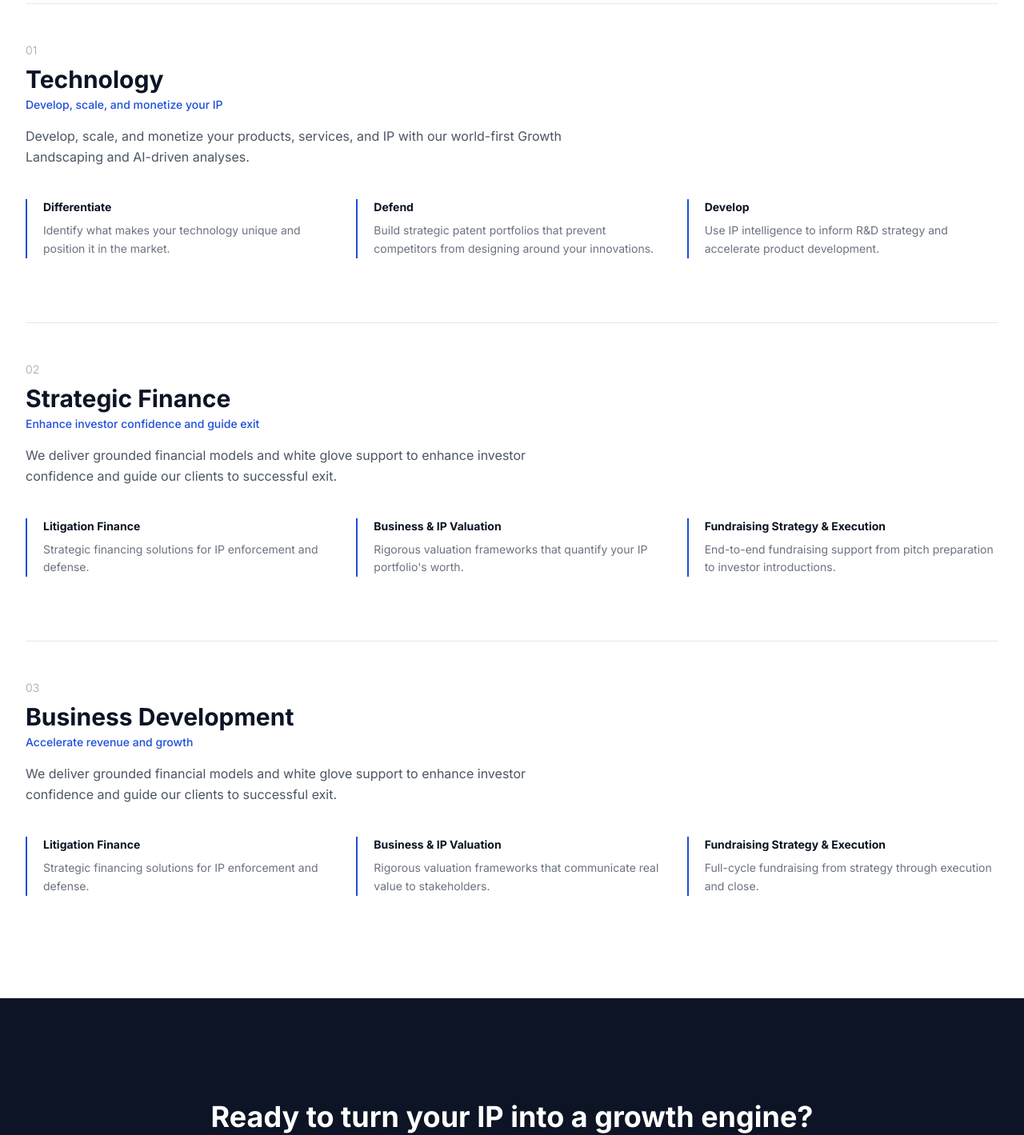
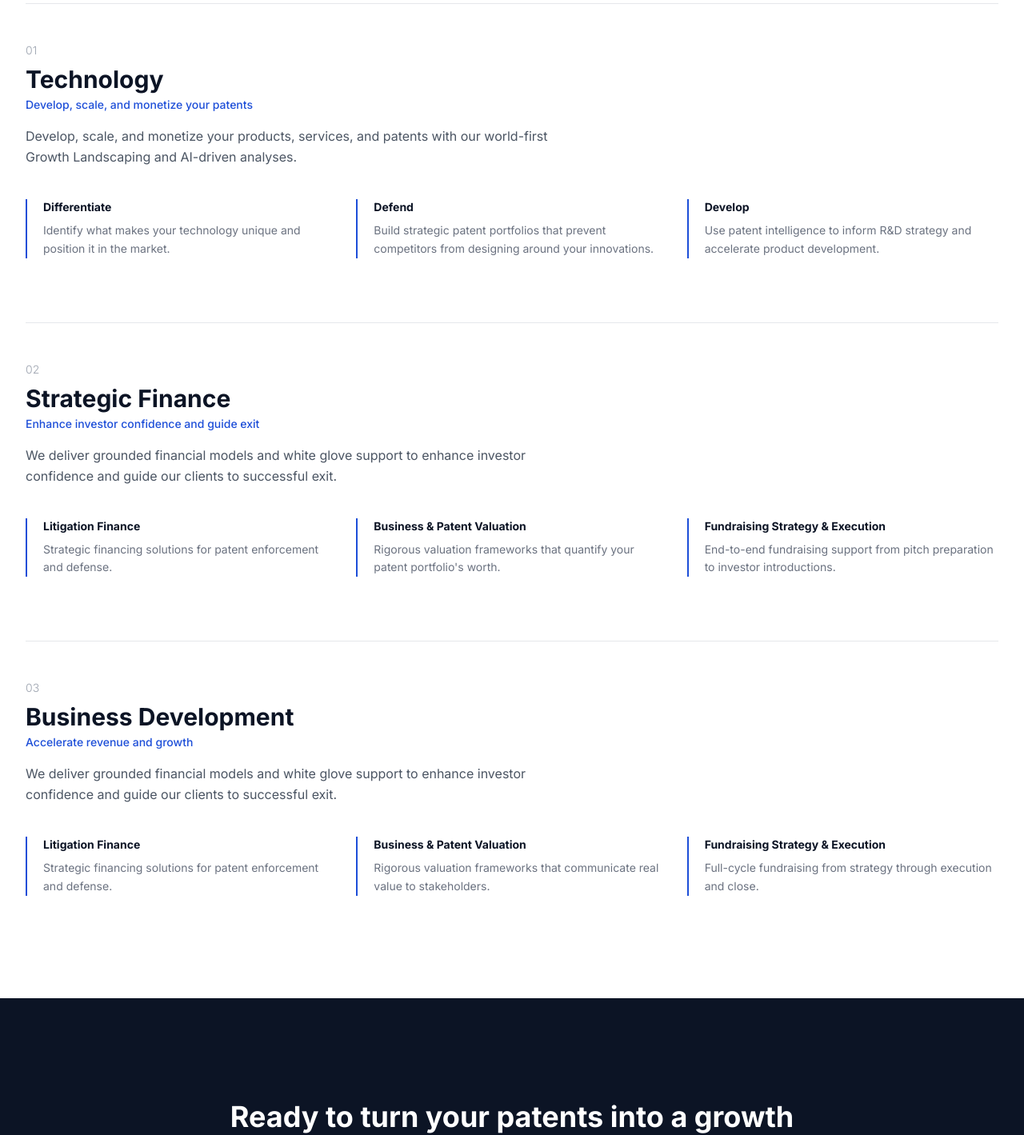
Before and after one commit to voronovych/AIPIWebsite2026, a Next.js app: page /services in a window 1280 px wide. Shown: the part 620-2039 px from the top of the page at 80% size. Built offline with nearby package versions, Linux system fonts and the light colour scheme; no server answers; what aws-amplify would draw is missing.

Commit message:
Big changes to frontend

```diff
--- /dev/null
+++ b/amplify_outputs.json
@@ -0,0 +1,5 @@
+{
+  "version": "1.4",
+  "auth": {},
+  "data": {}
+}
--- a/src/app/blog/page.tsx
+++ b/src/app/blog/page.tsx
@@ -15,7 +15,7 @@ export default function BlogPage() {
             Blog &amp; Insights
           </h1>
           <p className="mt-6 text-lg leading-8 text-white/60">
-            Expert perspectives on IP strategy, innovation, and business growth.
+            Expert perspectives on patent strategy, innovation, and business growth.
           </p>
         </div>
       </section>
--- a/src/app/contact/page.tsx
+++ b/src/app/contact/page.tsx
@@ -3,7 +3,7 @@ import type { Metadata } from "next";
 export const metadata: Metadata = {
   title: "Contact",
   description:
-    "Get in touch with AiPi Solutions. Let's discuss how to turn your IP into a growth engine.",
+    "Get in touch with AiPi Solutions. Let's discuss how to turn your patents into a growth engine.",
 };
 
 export default function ContactPage() {
@@ -15,7 +15,7 @@ export default function ContactPage() {
             Please get in touch
           </h1>
           <p className="mt-6 text-lg leading-8 text-white/60">
-            Let&apos;s discuss how to turn your IP into a growth engine.
+            Let&apos;s discuss how to turn your patents into a growth engine.
           </p>
         </div>
       </section>
--- a/src/app/layout.tsx
+++ b/src/app/layout.tsx
@@ -16,7 +16,7 @@ export const metadata: Metadata = {
     template: "%s | AiPi Solutions",
   },
   description:
-    "AiPi helps technology companies develop, protect, and monetize innovation through strategic patent services, AI-driven IP intelligence, fundraising and diligence support, and go-to-market facilitation.",
+    "AiPi helps technology companies develop, protect, and monetize innovation through strategic patent services, AI-driven patent intelligence, fundraising and diligence support, and go-to-market facilitation.",
   metadataBase: new URL("https://aipisolutions.com"),
   openGraph: {
     type: "website",
--- a/src/app/services/page.tsx
+++ b/src/app/services/page.tsx
@@ -10,9 +10,9 @@ export const metadata: Metadata = {
 const services = [
   {
     title: "Technology",
-    tagline: "Develop, scale, and monetize your IP",
+    tagline: "Develop, scale, and monetize your patents",
     description:
-      "Develop, scale, and monetize your products, services, and IP with our world-first Growth Landscaping and AI-driven analyses.",
+      "Develop, scale, and monetize your products, services, and patents with our world-first Growth Landscaping and AI-driven analyses.",
     bullets: [
       {
         label: "Differentiate",
@@ -27,7 +27,7 @@ const services = [
       {
         label: "Develop",
         detail:
-          "Use IP intelligence to inform R&D strategy and accelerate product development.",
+          "Use patent intelligence to inform R&D strategy and accelerate product development.",
       },
     ],
   },
@@ -40,12 +40,12 @@ const services = [
       {
         label: "Litigation Finance",
         detail:
-          "Strategic financing solutions for IP enforcement and defense.",
+          "Strategic financing solutions for patent enforcement and defense.",
       },
       {
-        label: "Business & IP Valuation",
+        label: "Business & Patent Valuation",
         detail:
-          "Rigorous valuation frameworks that quantify your IP portfolio's worth.",
+          "Rigorous valuation frameworks that quantify your patent portfolio's worth.",
       },
       {
         label: "Fundraising Strategy & Execution",
@@ -63,10 +63,10 @@ const services = [
       {
         label: "Litigation Finance",
         detail:
-          "Strategic financing solutions for IP enforcement and defense.",
+          "Strategic financing solutions for patent enforcement and defense.",
       },
       {
-        label: "Business & IP Valuation",
+        label: "Business & Patent Valuation",
         detail:
           "Rigorous valuation frameworks that communicate real value to stakeholders.",
       },
@@ -142,7 +142,7 @@ export default function ServicesPage() {
       <section className="bg-[#0c1425] py-24 sm:py-32">
         <div className="mx-auto max-w-4xl px-6 lg:px-8 text-center">
           <h2 className="text-3xl font-bold text-white sm:text-4xl">
-            Ready to turn your IP into a growth engine?
+            Ready to turn your patents into a growth engine?
           </h2>
           <div className="mt-10">
             <Link
--- a/src/components/Footer.tsx
+++ b/src/components/Footer.tsx
@@ -23,7 +23,7 @@ export default function Footer() {
               </span>
             </div>
             <p className="mt-4 text-sm leading-6 text-white/40">
-              Strategic IP, finance, and business advisory for
+              Strategic patent, finance, and business advisory for
               technology companies.
             </p>
           </div>
--- a/src/components/home/Hero.tsx
+++ b/src/components/home/Hero.tsx
@@ -26,7 +26,7 @@ export default function Hero() {
               Defend.
             </h1>
             <p className="mt-8 text-lg leading-8 text-white/60 max-w-2xl">
-              AiPi helps technology companies build strategic IP positions,
+              AiPi helps technology companies build strategic patent positions,
               raise capital, and accelerate growth using proprietary tools
               and senior-level advisory.
             </p>
--- a/src/components/home/IntroStats.tsx
+++ b/src/components/home/IntroStats.tsx
@@ -4,7 +4,7 @@ import { useEffect, useRef, useState } from "react";
 import Link from "next/link";
 
 const stats = [
-  { end: 250, prefix: "$", suffix: "M+", label: "In value created via IP and strategy" },
+  { end: 250, prefix: "$", suffix: "M+", label: "In value created via patents and strategy" },
   { end: 10000, prefix: "", suffix: "+", label: "Patents strategically assessed" },
   { end: 100, prefix: "", suffix: "+", label: "Patent portfolios generated" },
 ];
@@ -65,10 +65,10 @@ export default function IntroStats() {
         <div className="grid gap-16 lg:grid-cols-[1.1fr_0.9fr] lg:items-start">
           <div>
             <h2 className="text-3xl font-bold tracking-tight text-[#0c1425] sm:text-4xl leading-tight">
-              Where technology, IP, finance, and commercialization intersect.
+              Where technology, patents, finance, and commercialization intersect.
             </h2>
             <p className="mt-6 text-xl leading-9 text-[#4b5563]">
-              AiPi operates at the intersection of product direction, IP
+              AiPi operates at the intersection of product direction, patent
               positioning, finance, and commercialization. That overlap is the
               point, because it is where material business value is often won
               or lost. We bring multidisciplinary expertise that other
--- a/src/components/home/VisionStatement.tsx
+++ b/src/components/home/VisionStatement.tsx
@@ -11,7 +11,7 @@ const founders = [
     name: "Eric Morehouse",
     title: "Founder, Managing Director",
     quote:
-      "Our work sits at the intersection of product direction, IP positioning, finance, and commercialization. That overlap is the point, because that is where material business value is often won or lost.",
+      "Our work sits at the intersection of product direction, patent positioning, finance, and commercialization. That overlap is the point, because that is where material business value is often won or lost.",
   },
   {
     name: "Joe Eaton",
--- a/src/components/home/WhyAiPi.tsx
+++ b/src/components/home/WhyAiPi.tsx
@@ -2,9 +2,9 @@ import Link from "next/link";
 
 const reasons = [
   {
-    title: "Strategic IP and AI Intelligence",
+    title: "Strategic Patent and AI Intelligence",
     description:
-      "We combine 100+ years of multidisciplinary expertise with proprietary tools to identify growth whitespace, defend differentiators, and turn IP into measurable advantage.",
+      "We combine 100+ years of multidisciplinary expertise with proprietary tools to identify growth whitespace, defend differentiators, and turn patents into measurable advantage.",
   },
   {
     title: "Measurable Business Value",
```
Also changed, not shown: src/components/home/EngagementModel.tsx (+2 -5 lines), 1 other file (tests, documents, lock files or other folders).
